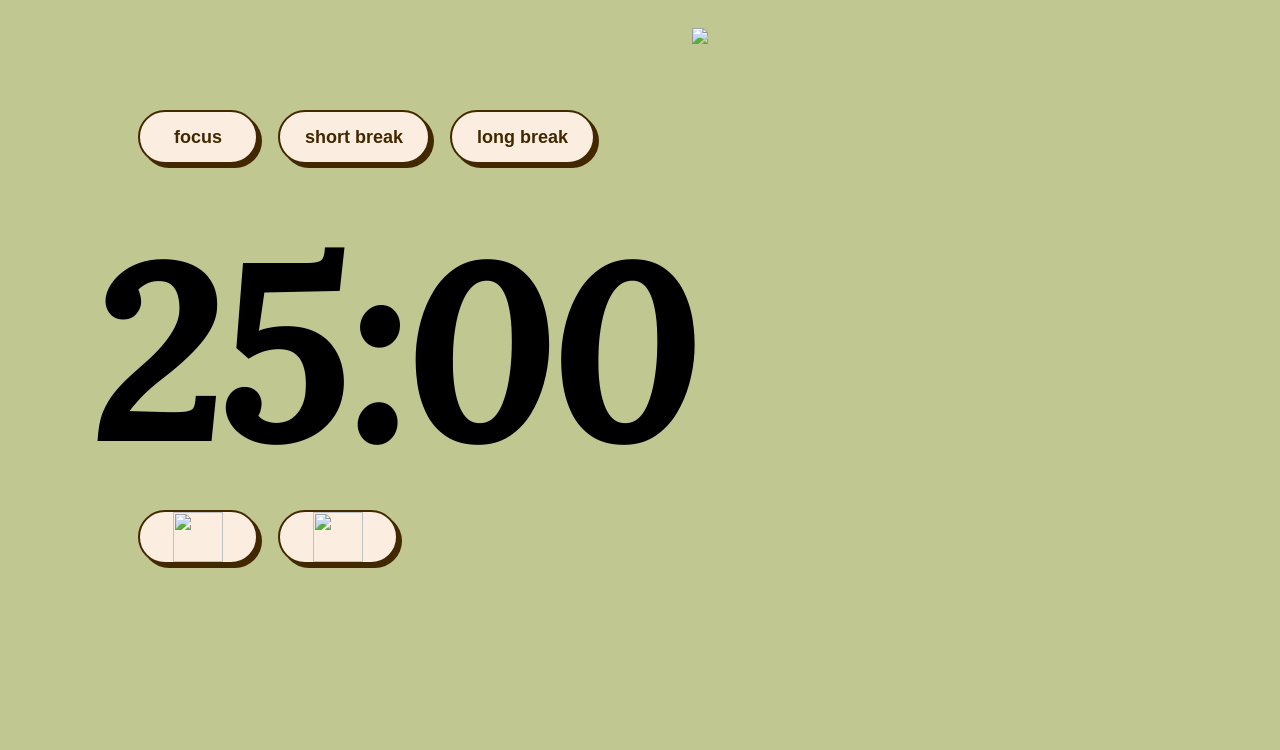
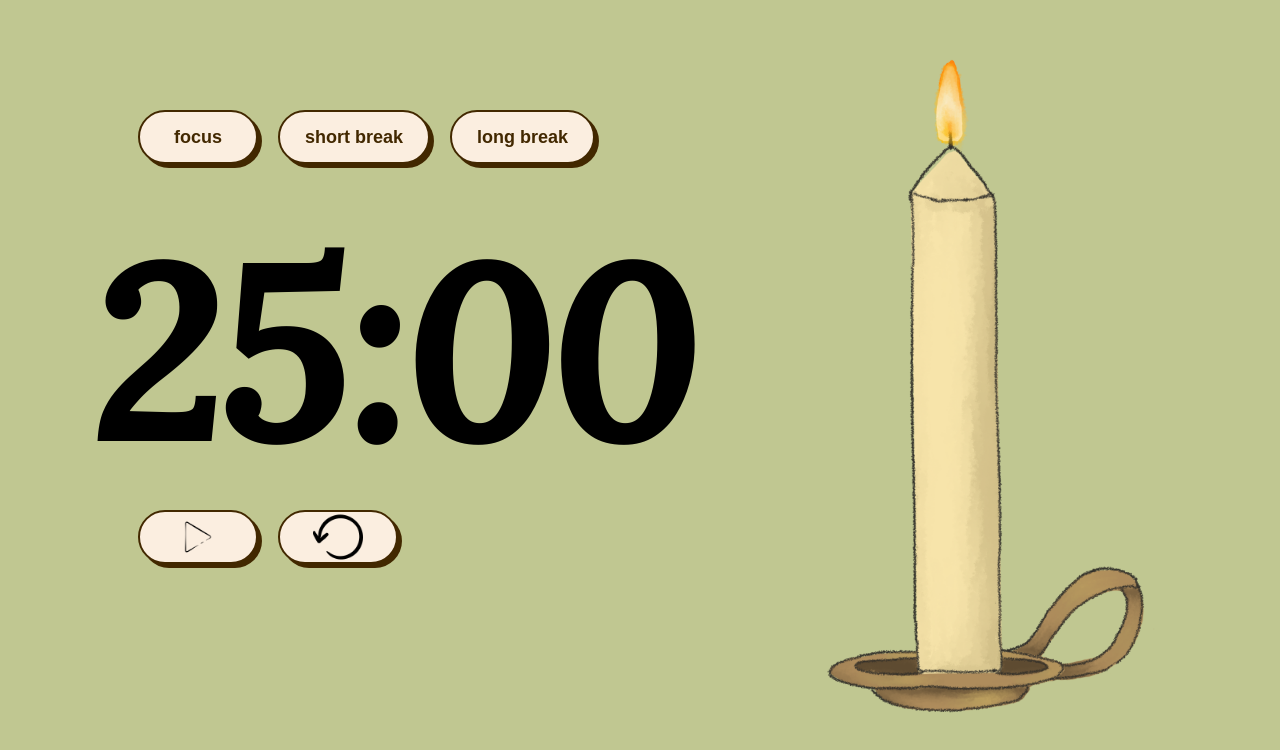
Before and after one commit to heatherxbee/heatherxbee.github.io, a plain HTML site: page index.html in a window 1280 px wide. Drawn offline with Linux system fonts and the light colour scheme.

Commit message:
Update index.html

```diff
--- a/index.html
+++ b/index.html
@@ -5,7 +5,7 @@
     <meta name="viewport" content="width=device-width, initial-scale=1.0">
     <meta http-equiv="X-UA-Compatible" content="ie=edge">
     <title>pomodoro</title>
-    <link rel="icon" type="image/x-icon" href="icons/candle.png">
+    <link rel="icon" type="image/x-icon" href="candle.png">
     <link rel="stylesheet" href="style.css">
   </head>
 
@@ -28,16 +28,16 @@
 
             <div id="start-stop-buttons">
             <button id="start" class="button-74">
-                <img class="icon-buttons" id="startimg" src="icons/play.png"></button>
+                <img class="icon-buttons" id="startimg" src="play.png"></button>
             <!-- <button id="pause" class="button-74">
                 <img class="icon-buttons" src="icons/pause.png"></button> -->
             <button id="reset" class="button-74">
-                <img class="icon-buttons" src="icons/reload.png"></button>
+                <img class="icon-buttons" src="reload.png"></button>
             </div>
 
         </div>
         <div class="column2">
-          <image id="candleimg" src="icons/candle.png">
+          <image id="candleimg" src="candle.png">
         </div>
      </div>
      <div style="clear:both"></div>
```
